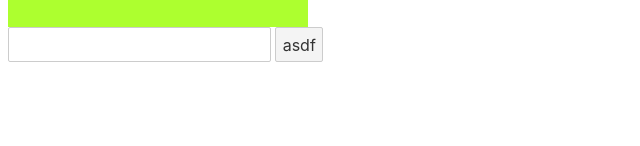
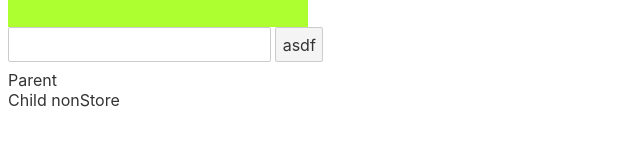
Before and after one commit to kuman514/SveltePractice, a Svelte app: page / in a window 1280 px wide. Shown: the part 482-628 px from the top of the page, without its empty margins (0-640 px from the left). Built offline with nearby package versions, Linux system fonts and the light colour scheme.

Commit message:
Practicing prop drilling

```diff
--- a/src/App.svelte
+++ b/src/App.svelte
@@ -1,6 +1,7 @@
 <script>
 	//import { onMount } from 'svelte';
 	import Fruits from './Fruits.svelte';
+	import Parent from './Parent.svelte';
 
 	let name = 'koishi';
 	let num = 514;
@@ -116,6 +117,10 @@
 			asdf
 		</button>
 	</div>
+
+	<Parent
+		nonStoreProp="nonStore"
+	/>
 </main>
 
 <style>
--- /dev/null
+++ b/src/Child.svelte
@@ -0,0 +1,7 @@
+<script>
+  export let nonStoreProp;
+</script>
+
+<div>
+  Child {nonStoreProp}
+</div>
--- /dev/null
+++ b/src/Parent.svelte
@@ -0,0 +1,15 @@
+<script>
+  import Child from './Child.svelte';
+
+  // App에서 받아온 prop을 오직 Child에게 전달하는데만 쓰임
+  // 즉, 매개체 역할밖에 못하고 Parent 본인에겐 쓸모가 없는!
+  // Prop Drilling 발생!
+  export let nonStoreProp;
+</script>
+
+<div>
+  Parent
+</div>
+<Child
+  nonStoreProp={nonStoreProp}
+/>
```
